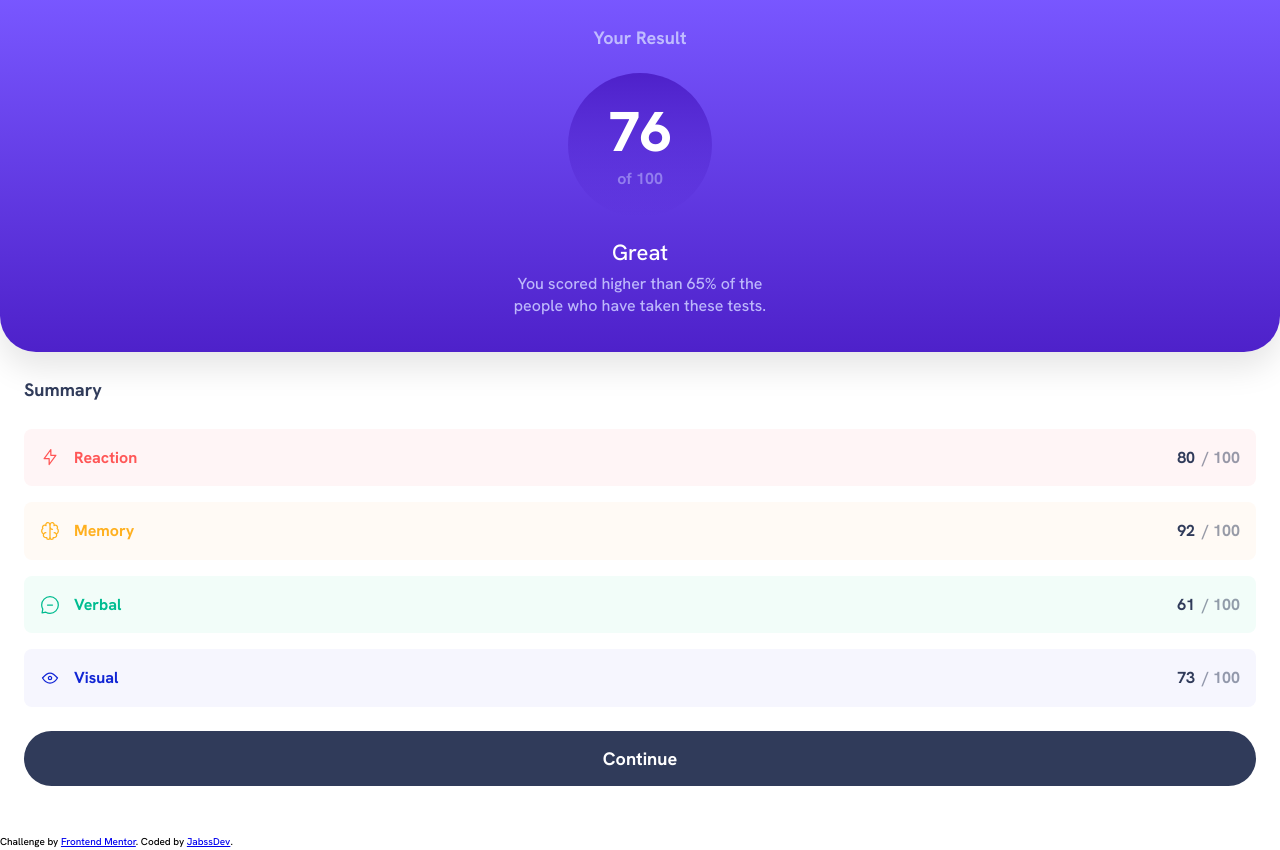
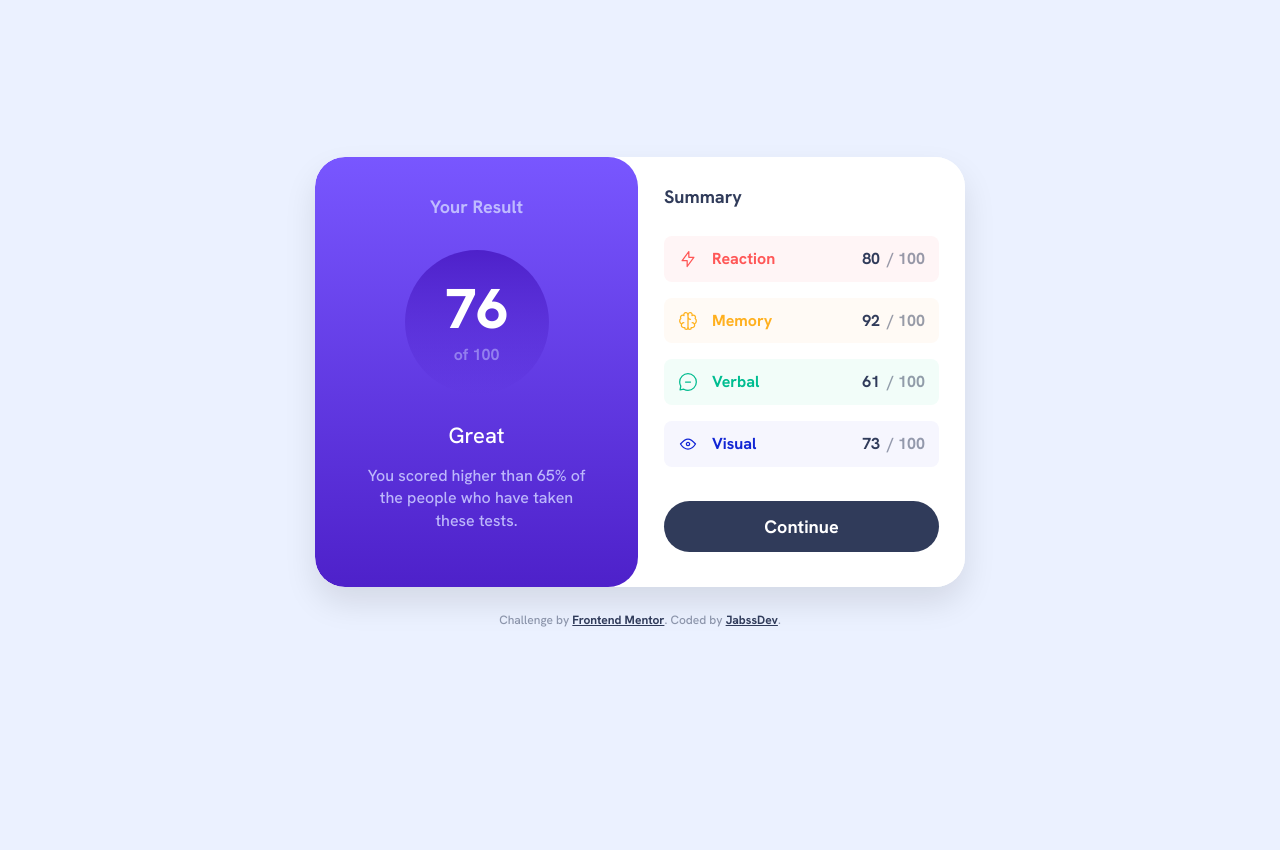
Before and after one commit to jabssdev/results-summary-component, a plain HTML site: page src/index.html in a window 1280 px wide. After the commit the page ends 800 px from the top, so only its background shows below. Drawn offline with Linux system fonts and the light colour scheme.

Commit message:
style: add responsive styles for summary and result cards

```diff
--- a/src/styles.css
+++ b/src/styles.css
@@ -59,7 +59,6 @@
 body {
 	display: flex;
 	flex-direction: column;
-	gap: 2.4rem;
 	min-height: 100dvh;
 	font-family: "Hanken Grotesk", sans-serif;
 	line-height: 1.6;
@@ -92,8 +91,8 @@ main {
 	align-items: center;
 	justify-content: center;
 	background: linear-gradient(to bottom, var(--clr-light-slate-blue), var(--clr-violet-blue));
-	border-bottom-left-radius: 3.6rem;
-	border-bottom-right-radius: 3.6rem;
+	border-end-start-radius: 3.6rem;
+	border-end-end-radius: 3.6rem;
 	overflow: hidden;
 	box-shadow: 0 1.6rem 3.2rem rgba(0, 0, 0, 0.1);
 }
@@ -102,13 +101,13 @@ main {
 	font-size: 1.8rem;
 	font-weight: 700;
 	color: var(--clr-light-lavender-90);
-	margin-bottom: 2rem;
+	margin-block-end: 2.4rem;
 }
 
 .result-card__score {
 	width: 14.4rem;
 	height: 14.4rem;
-	margin-bottom: 1.8rem;
+	margin-block-end: 1.8rem;
 	display: flex;
 	flex-direction: column;
 	align-items: center;
@@ -132,7 +131,7 @@ main {
 
 .result-card__rating {
 	max-width: 26rem;
-	margin-bottom: 1rem;
+	margin-block-end: 1rem;
 	display: flex;
 	flex-direction: column;
 	align-items: center;
@@ -142,7 +141,7 @@ main {
 	font-size: 2.2rem;
 	font-weight: 500;
 	color: var(--clr-white);
-	margin-bottom: 0.3rem;
+	margin-block-end: 0.3rem;
 }
 
 .result-card__rating--description {
@@ -242,3 +241,96 @@ main {
 .summary-card__button:focus {
 	background: linear-gradient(to bottom, var(--clr-light-slate-blue), var(--clr-violet-blue));
 }
+
+.summary-card__button:focus-visible {
+	outline: 0.4rem solid var(--clr-white);
+	outline-offset: 0.4rem;
+}
+
+.attribution {
+	margin-block-end: 1.2rem;
+	text-align: center;
+	font-size: 1.2rem;
+	color: var(--clr-dark-gray-blue-50);
+}
+
+.attribution a {
+	color: var(--clr-dark-gray-blue);
+	font-weight: 700;
+}
+
+.attribution a:hover,
+.attribution a:focus {
+	color: var(--clr-violet-blue);
+}
+
+.attribution a:focus-visible {
+	outline: 0.4rem solid var(--clr-dark-gray-blue);
+	outline-offset: 0.4rem;
+}
+
+@media (min-width: 768px) {
+	body {
+		justify-content: center;
+		align-items: center;
+		padding: 2.4rem;
+		background-color: var(--clr-pale-blue);
+	}
+
+	main {
+		display: flex;
+		flex-direction: row;
+		align-items: stretch;
+		max-height: 43rem;
+		max-width: 65rem;
+		width: 100%;
+		margin-block-end: 2.4rem;
+		overflow: hidden;
+		border-radius: 3rem;
+		background-color: white;
+		box-shadow: 0 1.6rem 3.2rem rgba(0, 0, 0, 0.1);
+	}
+
+	.result-card {
+		flex: 1;
+		width: auto;
+		border-radius: 3rem;
+		box-shadow: none;
+	}
+
+	.result-card__title {
+		margin-block-end: 2.8rem;
+	}
+
+	.result-card__score {
+		margin-block-end: 2.4rem;
+	}
+
+	.result-card__rating {
+		margin-block-end: 2rem;
+	}
+
+	.result-card__rating--title {
+		margin-block-end: 1.2rem;
+	}
+
+	.result-card__rating--description {
+		max-width: 23rem;
+	}
+
+	.summary-card {
+		flex: 1;
+		width: auto;
+		padding: 2.6rem;
+		background-color: white;
+	}
+
+	.summary-card__item {
+		padding: 1rem 1.4rem;
+	}
+
+	.summary-card__button {
+		margin-block-start: 1rem;
+		padding: 1.4rem 1.6rem;
+	}
+}
```
